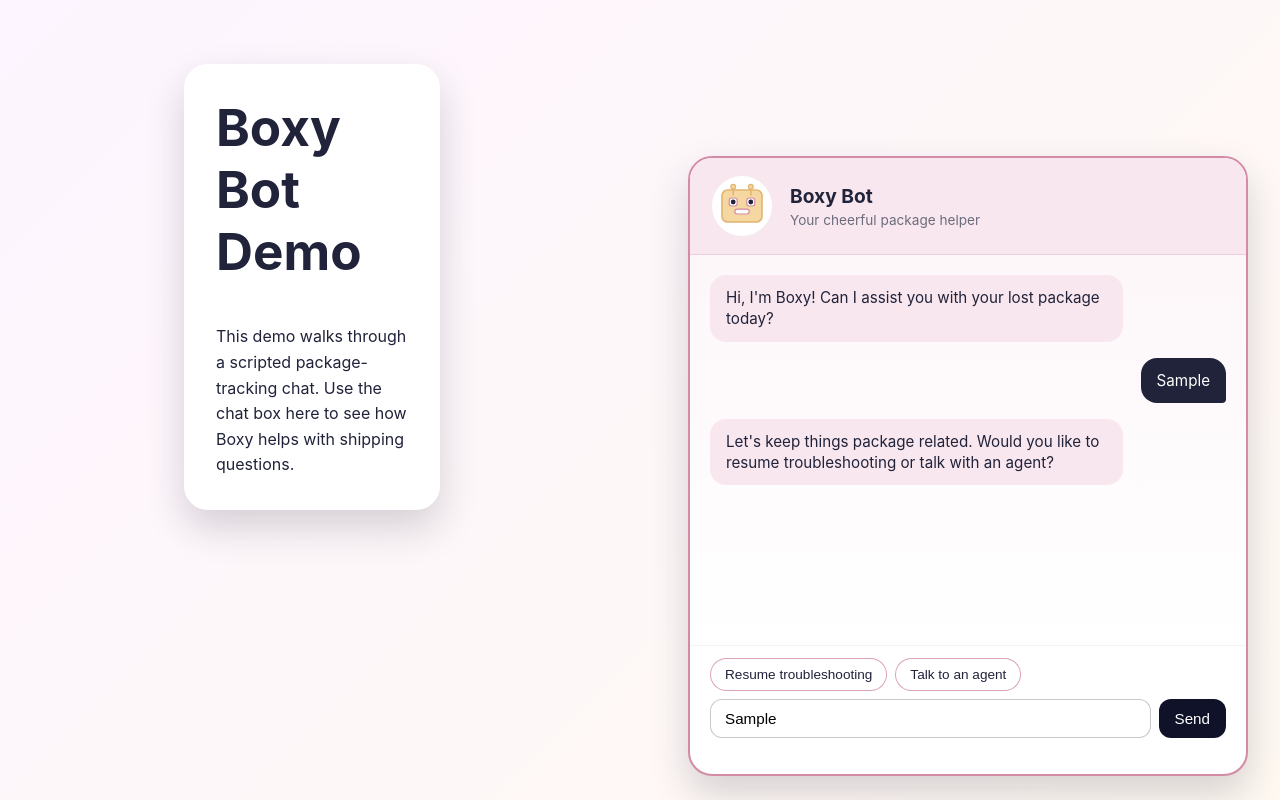
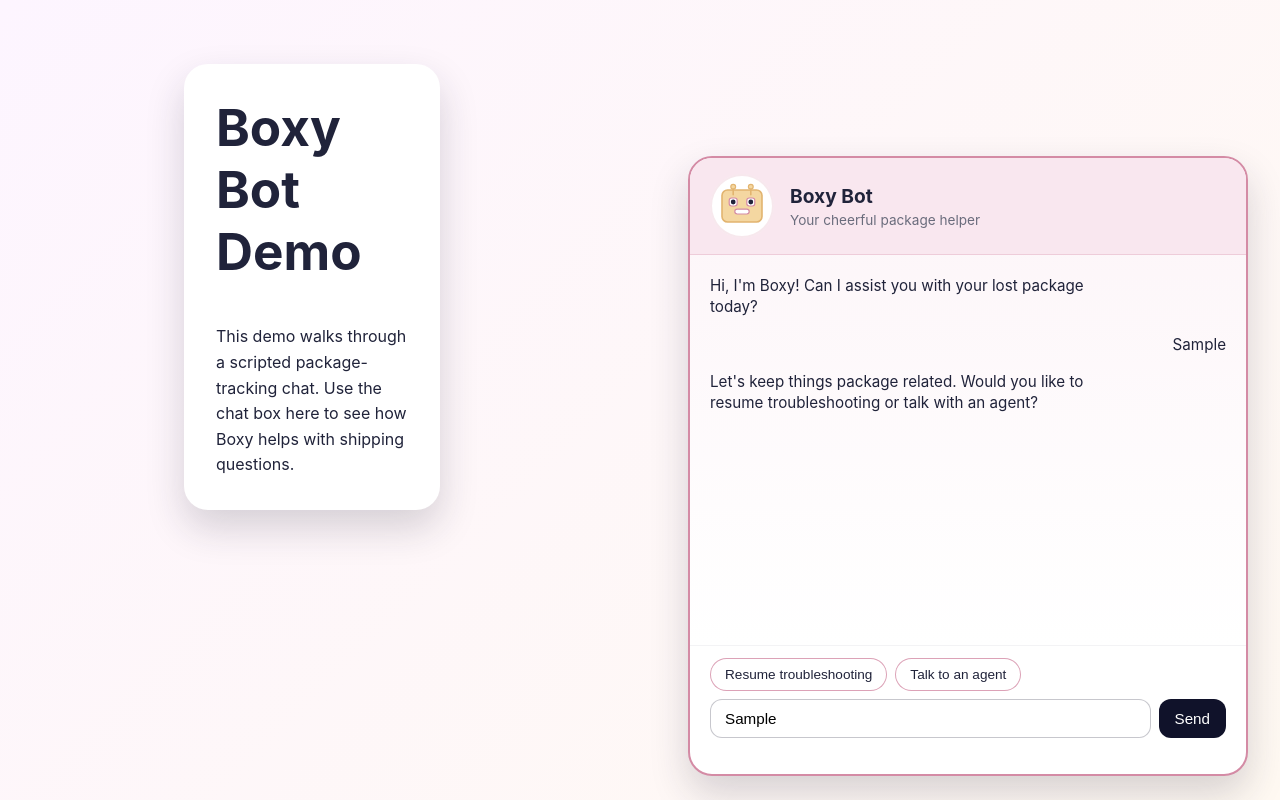
Before and after one commit to rmulcahy8/boxy-bot, a plain HTML site: page index.html in a window 1280 px wide. Both pictures are taken after typing "Sample" into the empty fields and a click on the button "Send". Drawn offline with Linux system fonts and the light colour scheme.

Commit message:
Flatten chat message styling

```diff
--- a/style.css
+++ b/style.css
@@ -107,20 +107,23 @@ body {
   padding-bottom: 24px;
 }
 
+
 .message {
   max-width: 80%;
-  padding: 12px 16px;
-  border-radius: 16px;
+  padding: 0;
+  border-radius: 0;
   line-height: 1.4;
   font-size: 0.95rem;
   position: relative;
-  display: inline-flex;
+  display: flex;
   flex-direction: column;
   gap: 6px;
+  background: none;
+  box-shadow: none;
 }
 
 .message.bot {
-  background: var(--pink-soft);
+  background: none;
   border: none;
   align-self: flex-start;
   color: var(--navy);
@@ -131,10 +134,10 @@ body {
 }
 
 .message.user {
-  background: var(--navy);
-  color: white;
+  background: none;
+  color: var(--navy);
   align-self: flex-end;
-  border-bottom-right-radius: 4px;
+  text-align: right;
 }
 
 .message strong {
```
